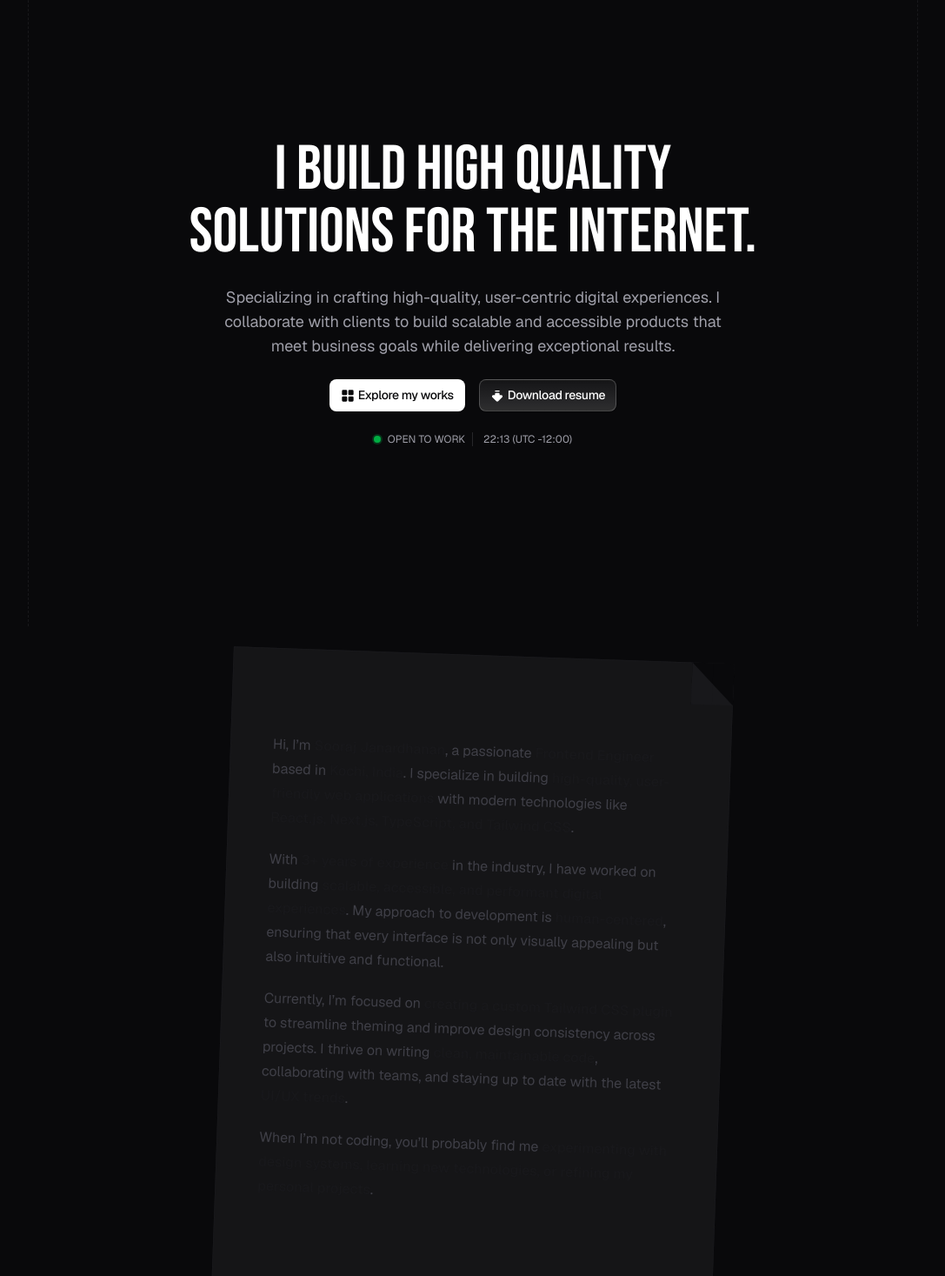
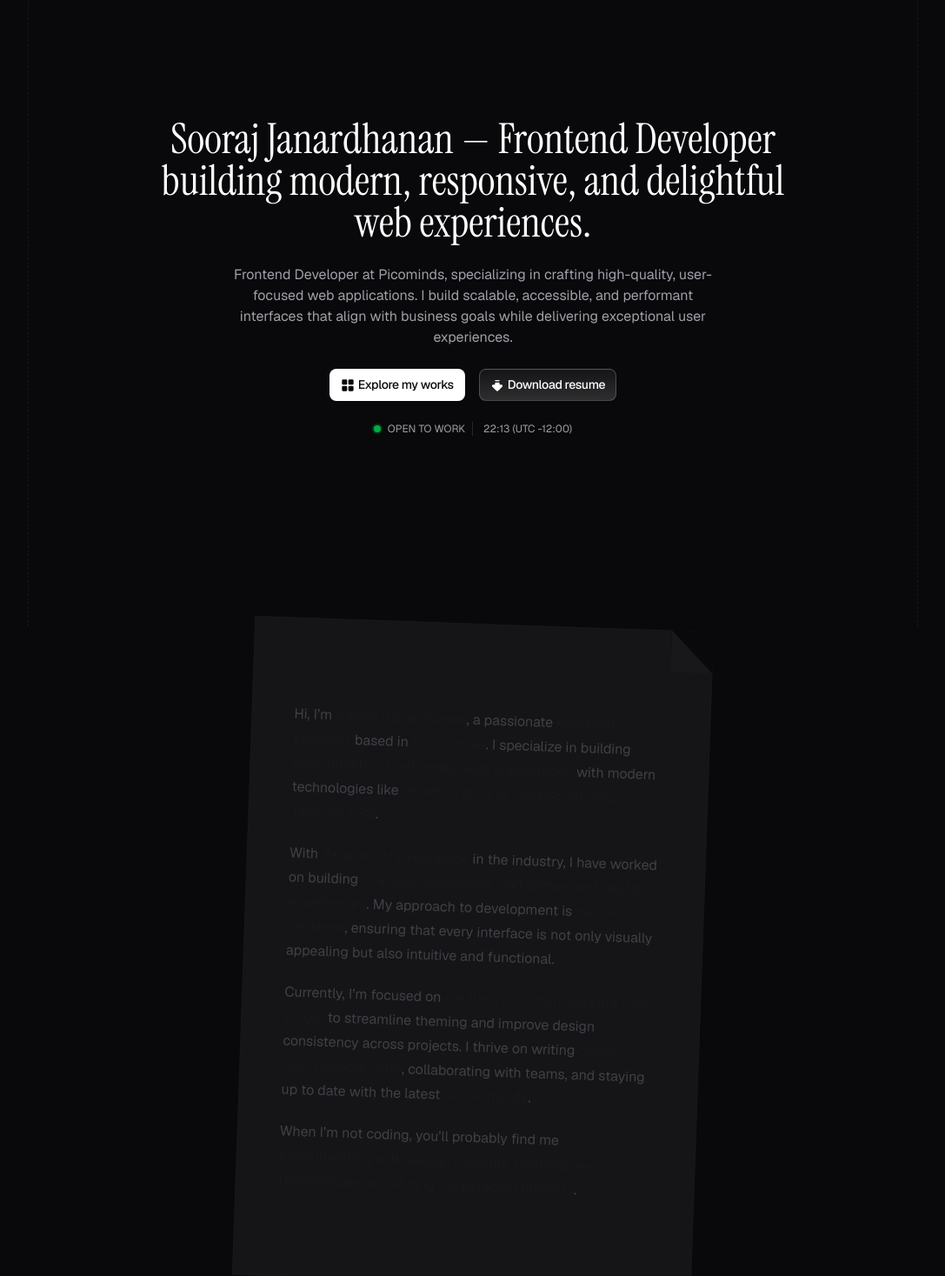
Before and after one commit to soorajkj/devfolio, a Next.js app: page / in a window 1280 px wide. Shown: the part 80-1547 px from the top of the page at 87% size, without its empty margins (96-1183 px from the left). Built offline with nearby package versions, Linux system fonts and the light colour scheme.

Commit message:
change hero contents

```diff
--- a/package.json
+++ b/package.json
@@ -10,6 +10,7 @@
   },
   "dependencies": {
     "@radix-ui/react-slot": "^1.2.3",
+    "@vercel/og": "^0.8.5",
     "clsx": "^2.1.1",
     "dayjs": "^1.11.13",
     "framer-motion": "^12.23.12",
--- a/src/app/layout.tsx
+++ b/src/app/layout.tsx
@@ -2,12 +2,10 @@ import type { Metadata } from "next";
 import { PropsWithChildren } from "react";
 import ThemeProvider from "@/components/ThemeProvider";
 import { fonts } from "@/lib/fonts";
+import { seo } from "@/lib/metadata";
 import "./globals.css";
 
-export const metadata: Metadata = {
-  title: "Create Next App",
-  description: "Generated by create next app",
-};
+export const metadata: Metadata = seo;
 
 export default function Layout({ children }: PropsWithChildren) {
   return (
--- a/src/components/Experience.tsx
+++ b/src/components/Experience.tsx
@@ -8,8 +8,8 @@ export default function Experience() {
     <section className="relative overflow-hidden py-16">
       <Container>
         <div>
-          <div className="flex flex-col items-center gap-4 pb-24 text-center">
-            <h2 className="font-family-bebas-neue max-w-screen-sm text-4xl leading-none font-medium text-white md:text-5xl">
+          <div className="flex flex-col items-center gap-4 p-6 pb-24 text-center">
+            <h2 className="font-family-bebas-neue max-w-lg text-4xl leading-none font-medium text-white md:text-5xl">
               From learning to code to building solutions for the web
             </h2>
             <p className="w-full max-w-lg text-base">
--- a/src/components/Hero.tsx
+++ b/src/components/Hero.tsx
@@ -10,16 +10,17 @@ export default function Hero() {
   return (
     <section className="relative overflow-hidden bg-cover bg-center">
       <Container>
-        <div className="bg-zinc-950">
-          <div className="flex flex-col items-center gap-6 py-44">
-            <h2 className="font-family-bebas-neue mx-auto w-full max-w-2xl text-center text-5xl leading-none text-white md:text-7xl">
-              I build high quality solutions for the internet.
+        <div className="bg-zinc-950 p-6">
+          <div className="flex flex-col items-center gap-6 py-32">
+            <h2 className="font-family-bebas-neue mx-auto w-full max-w-3xl text-center text-4xl leading-none text-white md:text-5xl">
+              Sooraj Janardhanan — Frontend Developer building modern,
+              responsive, and delightful web experiences.
             </h2>
-            <p className="mx-auto w-full max-w-xl text-center text-lg">
-              Specializing in crafting high-quality, user-centric digital
-              experiences. I collaborate with clients to build scalable and
-              accessible products that meet business goals while delivering
-              exceptional results.
+            <p className="mx-auto w-full max-w-xl text-center text-base">
+              Frontend Developer at Picominds, specializing in crafting
+              high-quality, user-focused web applications. I build scalable,
+              accessible, and performant interfaces that align with business
+              goals while delivering exceptional user experiences.
             </p>
             <div className="flex flex-col items-center gap-4">
               <div className="flex flex-wrap items-center justify-center gap-4">
--- a/src/components/Readme.tsx
+++ b/src/components/Readme.tsx
@@ -2,7 +2,7 @@ import React from "react";
 
 export default function Readme() {
   return (
-    <div className="mx-auto flex max-w-xl flex-1 flex-col items-center justify-center md:rotate-2">
+    <div className="mx-auto flex max-w-xl flex-1 flex-col items-center justify-center px-6 md:rotate-2">
       <div className="relative w-full border border-zinc-900 bg-zinc-900/80 px-8 py-16 before:absolute before:-top-px before:-right-px before:z-10 before:size-0 before:border-[24px] before:border-zinc-900 before:border-t-zinc-950 before:border-r-zinc-950 md:px-12 md:py-24">
         <div className="prose prose-zinc dark:prose-invert dark:prose-p:text-zinc-400 prose-strong:font-medium">
           <p>
--- a/src/lib/fonts.ts
+++ b/src/lib/fonts.ts
@@ -1,4 +1,4 @@
-import { Geist, JetBrains_Mono, Bebas_Neue } from "next/font/google";
+import { Geist, JetBrains_Mono, Instrument_Serif } from "next/font/google";
 
 export const geist = Geist({
   subsets: ["latin"],
@@ -8,7 +8,7 @@ export const geist = Geist({
   preload: true,
 });
 
-export const bebasNeue = Bebas_Neue({
+export const bebasNeue = Instrument_Serif({
   subsets: ["latin"],
   weight: ["400"],
   variable: "--font-family-bebas-neue",
--- /dev/null
+++ b/src/lib/metadata.ts
@@ -0,0 +1,17 @@
+import type { Metadata } from "next";
+
+export const seo: Metadata = {
+  title: "Sooraj K J | Developer Portfolio",
+  description:
+    "Full-stack developer specializing in React, Next.js, Tailwind CSS, and TypeScript. Showcasing projects, skills, and experience with modern web technologies.",
+  keywords: [
+    "Sooraj K J",
+    "Developer Portfolio",
+    "React",
+    "Next.js",
+    "Tailwind CSS",
+    "TypeScript",
+    "Framer Motion",
+    "Vercel",
+  ],
+};
```
Also changed, not shown: 1 other file (tests, documents, lock files or other folders).
